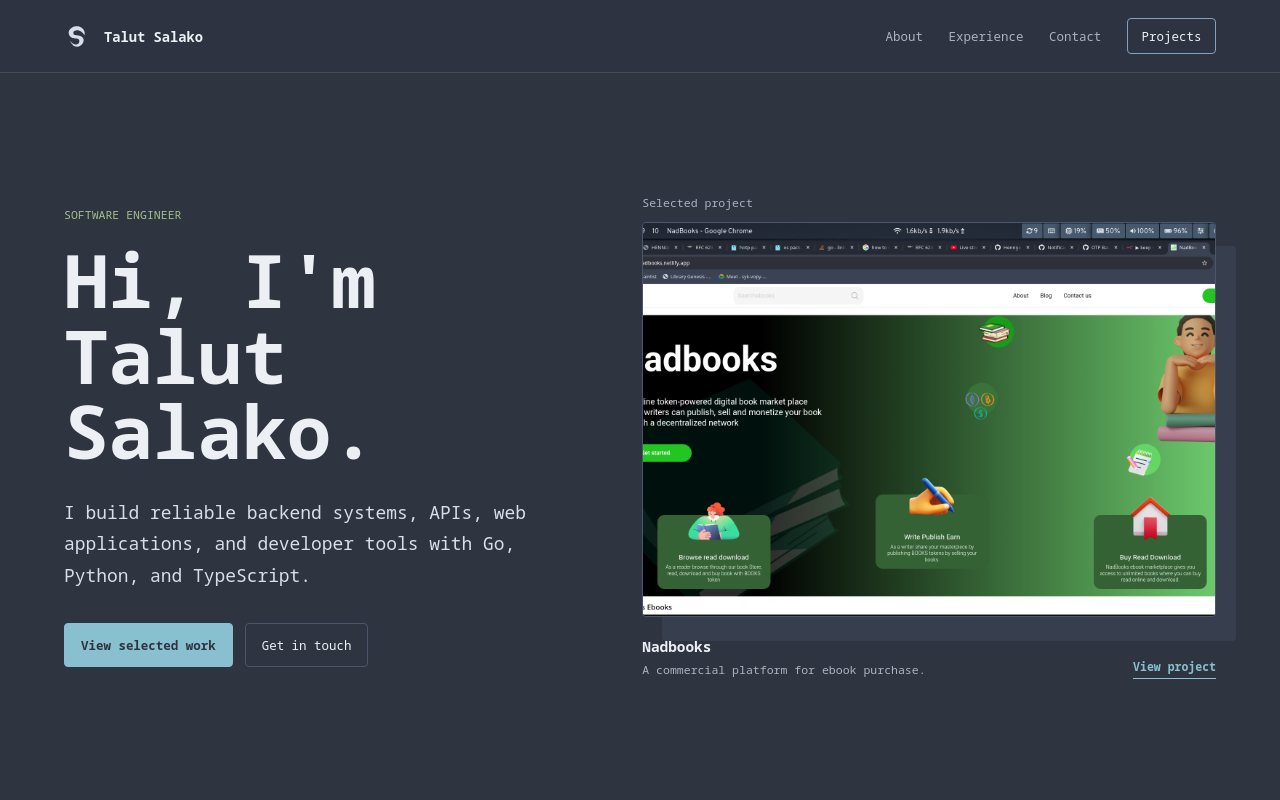
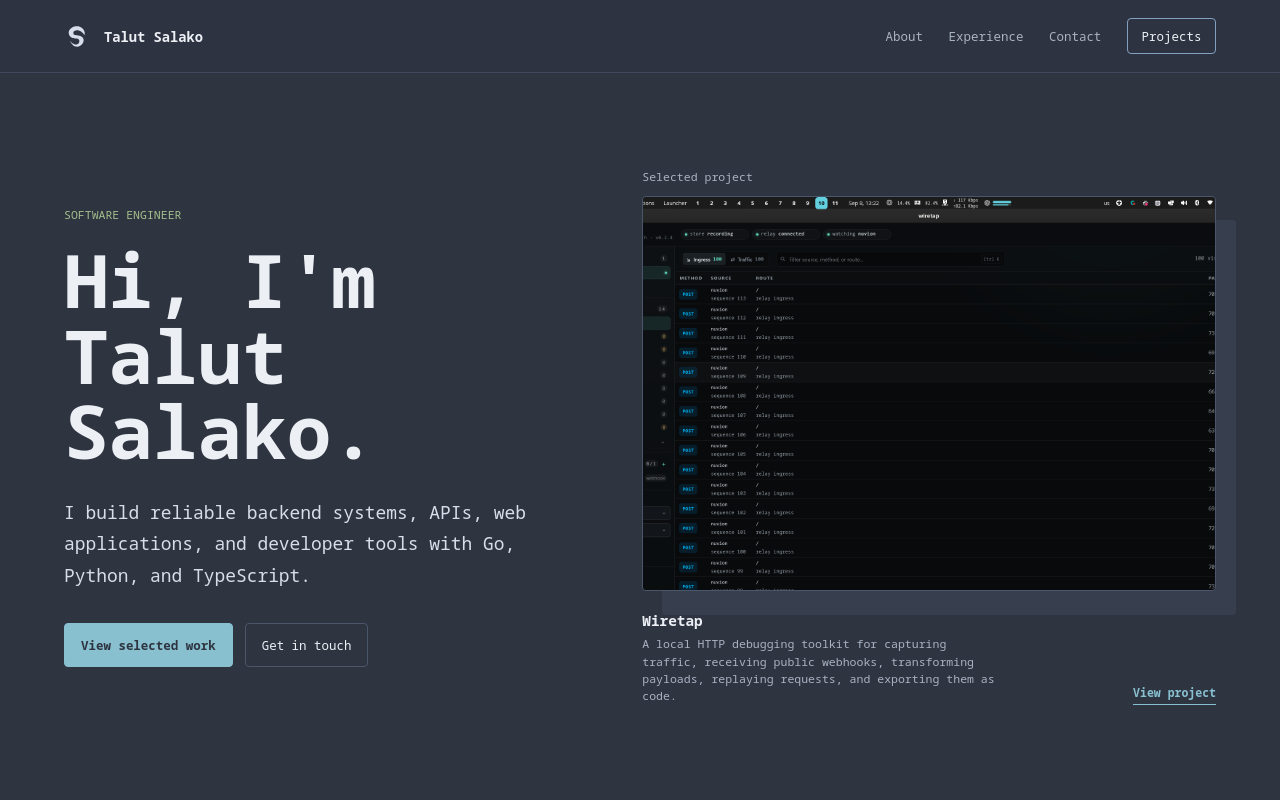
Before and after one commit to plutack/portfolio, a Next.js app: page / in a window 1280 px wide. Shown: the top 800 px of the page. Built offline with nearby package versions, Linux system fonts and the light colour scheme; no server answers.

Commit message:
content: feature wiretap on homepage

```diff
--- a/src/app/page.tsx
+++ b/src/app/page.tsx
@@ -14,7 +14,7 @@ import { SocialLinks } from "@/types";
 import scJson from "@/../_content/socials.json";
 import Intro from "@/components/_homepage/intro";
 
-const FEATURED_PROJECT_SLUG = "nadbooks";
+const FEATURED_PROJECT_SLUG = "wiretap";
 
 export default function Home() {
   const exparr = getAllExperiences();
```
